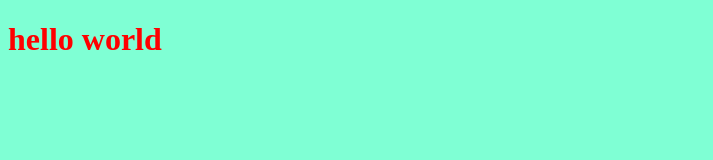
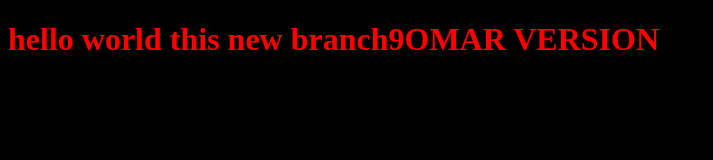
Before and after one commit to omarhd-bit/myproject-, a plain HTML site: page index.html in a window 1280 px wide. Shown: the whole page, without its empty margins (0-713 px from the left). Drawn offline with Linux system fonts and the light colour scheme.

Commit message:
changing style and words

```diff
--- a/index.html
+++ b/index.html
@@ -7,7 +7,7 @@
     <link rel="stylesheet" href="style.css">
 </head>
 <body>
-    <h1>hello world</h1>
+    <h1>hello world this new branch9OMAR VERSION</h1>
     <script src="app.js"></script>
 </body>
 </html>
--- a/style.css
+++ b/style.css
@@ -2,5 +2,5 @@ h1{
     color: red;
 }
 body{
-    background-color: aquamarine;
+    background-color: rgb(0, 0, 0);
 }
```
